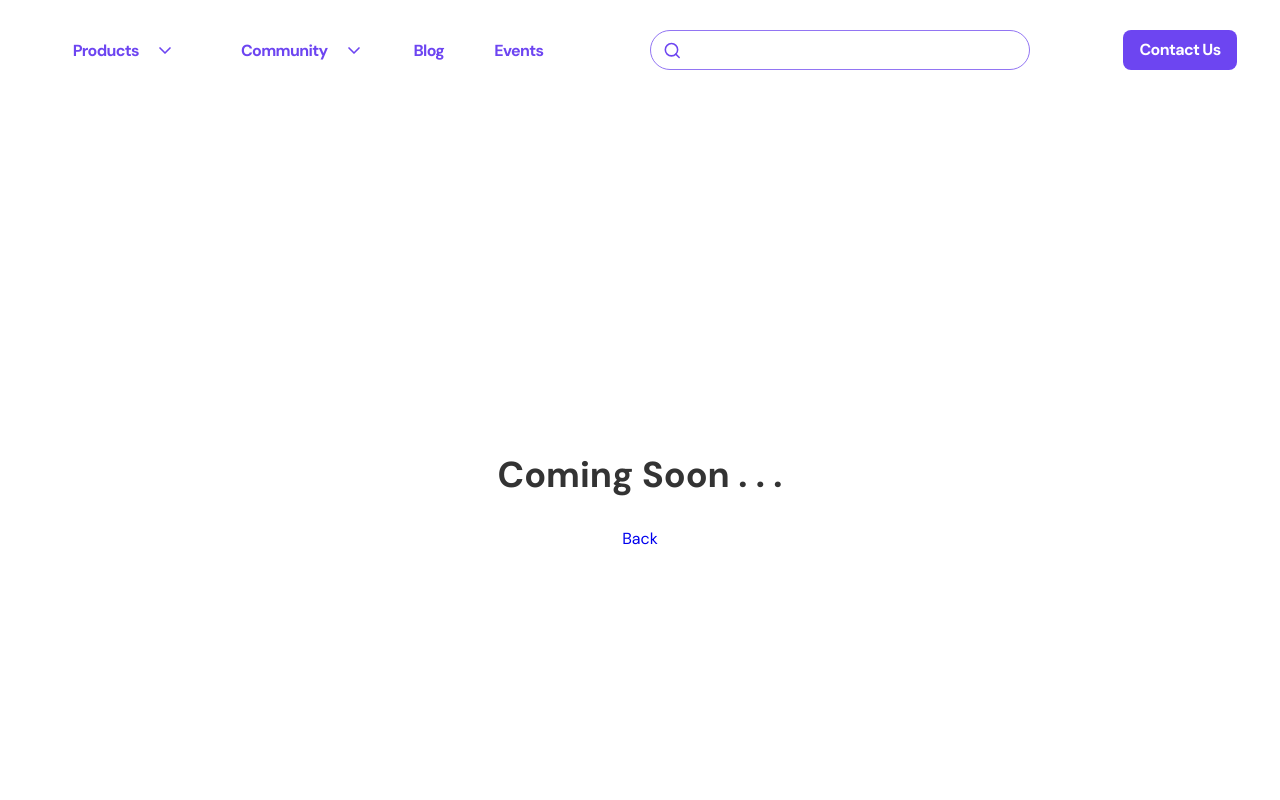
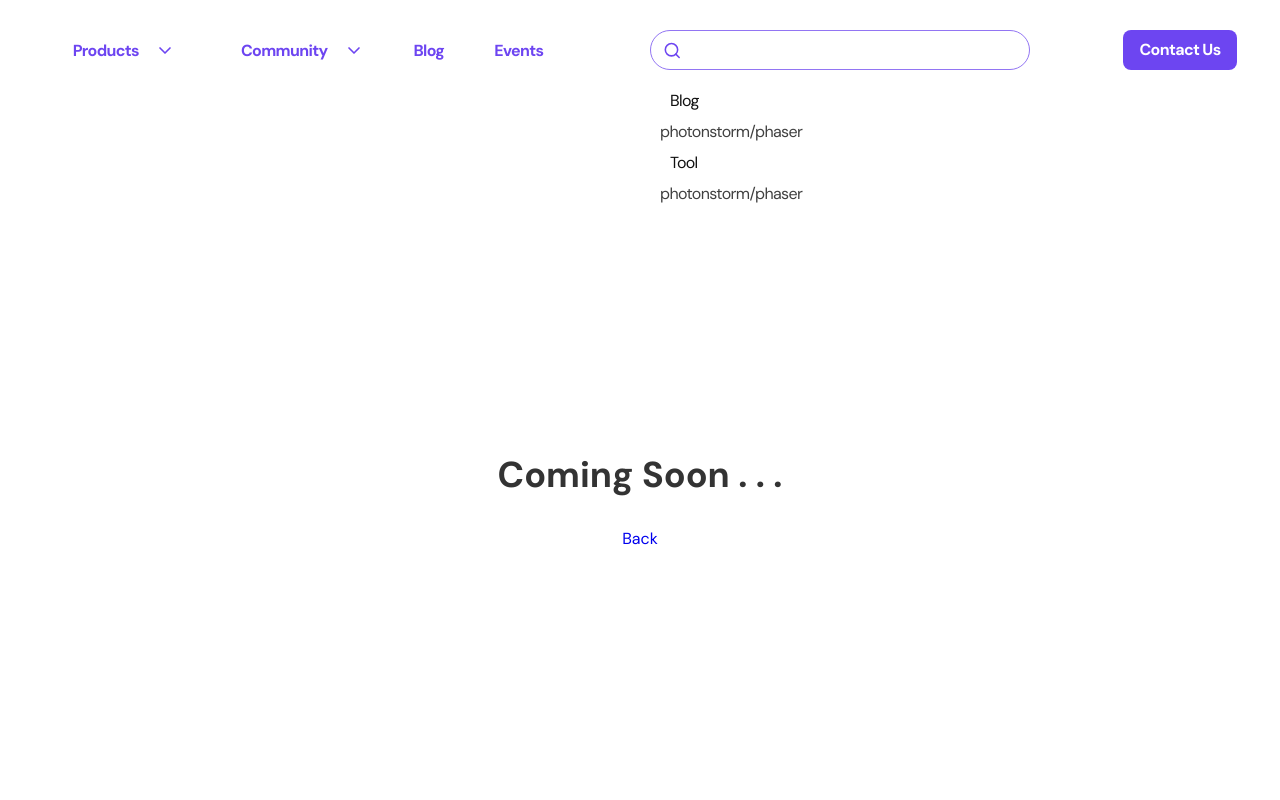
Before and after one commit to mahmudur987/kube-tools-fe, a Next.js app: page /newpage in a window 1280 px wide. Shown: the top 800 px of the page. Built offline with nearby package versions, Linux system fonts and the light colour scheme.

Commit message:
working on search result

```diff
--- a/src/components/Home/Navbar/Navbar.js
+++ b/src/components/Home/Navbar/Navbar.js
@@ -4,6 +4,7 @@ import React, { useState } from "react";
 import styles from "./Navbar.module.css";
 import Link from "next/link";
 import { usePathname } from "next/navigation";
+import Search from "../Search/Search";
 
 const Navbar = () => {
   const [showMobileMenu, setShowMobileMenu] = useState(false);
@@ -129,6 +130,10 @@ const Navbar = () => {
             </svg>
             <input className={styles.searchInput} type="text" />
           </p>
+
+          <div className={styles.result}>
+            <Search />
+          </div>
         </div>
         <div className={styles.action}>
           <button>
--- a/src/components/Home/Navbar/Navbar.module.css
+++ b/src/components/Home/Navbar/Navbar.module.css
@@ -123,6 +123,7 @@
   min-height: 100px;
   display: flex;
   align-items: center;
+  position: relative;
 }
 .searchInputWrapper {
   display: flex;
@@ -143,7 +144,12 @@
   border: none;
   color: black;
 }
-
+.result {
+  position: absolute;
+  top: 70px;
+  max-width: 426px;
+  width: 100%;
+}
 .mobileContainer {
   display: none;
   position: relative;
--- a/src/components/Home/Search/Search.js
+++ b/src/components/Home/Search/Search.js
@@ -1,64 +1,23 @@
 "use client";
 import React from "react";
 import styles from "./Search.module.css";
-import img1 from "../../../assets/icons/Ellipse 1.png";
-import img2 from "../../../assets/icons/Ellipse 2.png";
-import img3 from "../../../assets/icons/user.png";
-import img4 from "../../../assets/icons/Ellipse 3.png";
-import img5 from "../../../assets/icons/Ellipse 4.png";
-import img6 from "../../../assets/icons/Ellipse 5.png";
-import img7 from "../../../assets/icons/Ellipse 6.png";
-import img8 from "../../../assets/icons/Ellipse 8.png";
+
 const Search = () => {
   return (
     <div className={styles.resultsWrapper}>
-      <div className={styles.resultHeading}>
-        <h4>All</h4>
-        <h4>Developer</h4>
-        <h4>Repo</h4>
-      </div>
-
+      <div className={styles.resultContainer}>
         <div className={styles.resultsRow1}>
-        <h5>Repo</h5>
+          <h5>Blog</h5>
           <p>
-          <img src={img5} alt="" />
-          <span>photonstorm/phaser</span>
-        </p>
-        <p>
-          <img src={img6} alt="" />
-          <span>photonstorm/phaser</span>
-        </p>
-        <p>
-          <img src={img7} alt="" />
-          <span>photonstorm/phaser</span>
-        </p>
-        <p>
-          <img src={img8} alt="" />
-          <span>photonstorm/phaser</span>
-        </p>
-        <p>
-          <img src={img1} alt="" />
             <span>photonstorm/phaser</span>
           </p>
         </div>
         <div className={styles.resultsRow2}>
-        <h5>user</h5>
+          <h5>Tool</h5>
           <p>
-          <img src={img1} alt="" />
             <span>photonstorm/phaser</span>
           </p>
-        <p>
-          <img src={img4} alt="" />
-          <span>photonstorm/phaser</span>
-        </p>
-        <p>
-          <img src={img2} alt="" />
-          <span>photonstorm/phaser</span>
-        </p>
-        <p>
-          <img src={img3} alt="" />
-          <span>photonstorm/phaser4</span>
-        </p>
+        </div>
       </div>
     </div>
   );
--- a/src/components/Home/Search/Search.module.css
+++ b/src/components/Home/Search/Search.module.css
@@ -2,34 +2,26 @@
   width: 100%;
   display: flex;
   flex-direction: column;
+  border-radius: 24px;
   gap: 20px;
-  background-color: rgb(224, 201, 201);
+  background-color: white;
+  border: 0px 1px 1px 1px solid #9275f3;
 }
-.resultHeading {
+.resultContainer {
   width: 100%;
   min-height: 41px;
   display: flex;
-  justify-content: space-around;
+  flex-direction: column;
   align-items: center;
-  margin-top: 10px;
+  padding: 10px;
 }
-.resultHeading h4 {
-  color: var(--text-light-gray, #404040);
-  font-family: "DM Sans";
-  font-size: 16px;
-  font-style: normal;
-  font-weight: 400;
-  line-height: normal;
-  letter-spacing: -0.64px;
-}
+
 .resultsRow1,
 .resultsRow2 {
   width: 100%;
   display: flex;
   flex-direction: column;
   align-items: start;
-  background-color: #fff;
-  overflow-y: scroll;
 }
 .resultsRow1 p,
 .resultsRow2 p {
@@ -52,7 +44,7 @@
   align-items: center;
   gap: 10px;
   align-self: stretch;
-  background: var(--blue-01, #eae6f6);
+
   color: var(--text-dark-gray, #101010);
   font-family: "DM Sans";
   font-size: 16px;
```
Lines whose indentation alone changed are shown as unchanged.
